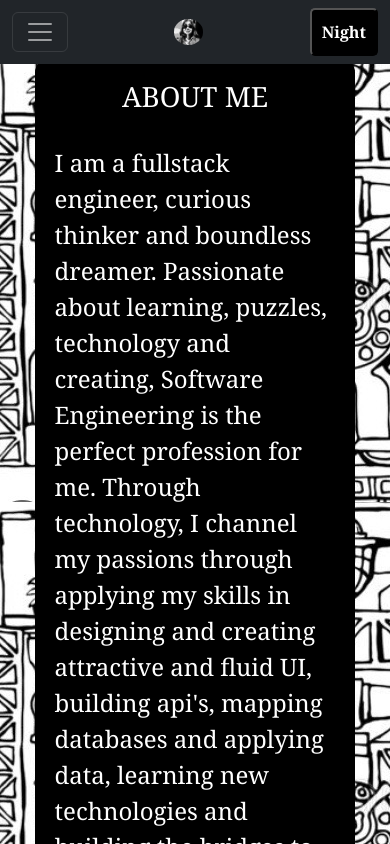
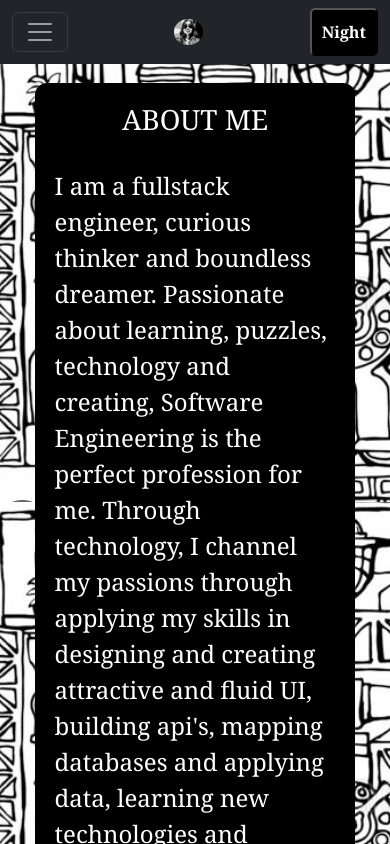
Before and after one commit to Cherylcc227/CherylCWebsite, a React (Create React App) app in the folder client/: page /AboutMe in a window 390 px wide. Shown: the top 844 px of the page. Built offline with nearby package versions, Linux system fonts and the light colour scheme.

Commit message:
Adjusted media queries

```diff
--- a/client/src/App.css
+++ b/client/src/App.css
@@ -24,7 +24,7 @@ html {
 }
 .App {
   /* text-align: center; */
-  font-family: 'Raleway', Georgia, 'Times New Roman', Times, serif;
+  font-family: 'sans-serif','Raleway', Georgia, 'Times New Roman'
 }
 
 .App-logo {
@@ -136,15 +136,13 @@ html {
   gap: 66px;
 }
 
-/* .container {
-  gap: 66px;
-} */
-
 @media (max-width: 414px) {
   .navbar-nav {
-    /* font-size: 1.5em !important; */
     gap: 0px;
     align-items: center;
+  }
+  .bufferDiv {
+    padding-top: 48px;
   }
 }
 
@@ -171,12 +169,4 @@ button {
   margin: 9%;
   padding: 5%;
   border-radius: 12px;
-  /* background-color: transparent; */
-  /* opacity: 0.95; */
 }
-
-/* @media (max-width: 400) {
-  tooltip.inner {
-    placement: right;
-  }
-} */
--- a/client/src/App.js
+++ b/client/src/App.js
@@ -8,21 +8,46 @@ import LandingPage from "./components/LandingPage.jsx"
 import Skills from "./components/Skills.jsx"
 import "./App.css";
 import {BrowserRouter, Routes, Route}  from "react-router-dom"
-//import { Route, Switch } from 'react-router-dom';
+import { ThemeContext } from "./context.js";
+
+const ThemeChange = (props) => {
+  const [theme, setTheme] = React.useState(false)
+
+  return (
+    <ThemeContext.Provider value = {{
+      theme, setTheme
+    }}>
+      {props.children}
+    </ThemeContext.Provider>
+  )
+}
 
 function App() {
-  // const [data, setData] = React.useState(null);
+  // const {theme} = React.useContext(ThemeContext);
 
-  // React.useEffect(() => {
-  //   fetch("/api")
-  //     .then((res) => res.json())
-  //     .then((data) => setData(data.message));
-  // }, []);
+  // React.useEffect = (() => {
+  //   if (!theme) {
+  //     document.documentElement.setAttribute('data-theme', 'dark');
+  //   } else {
+  //     document.documentElement.setAttribute('data-theme', 'light');
+  //   }
+  // },[theme])
+//   React.useEffect (() => {
+//     if (!theme) {
+//       document.documentElement.setAttribute('data-theme', 'dark');
+//       // setTheme(true);
+//     } else {
+//       document.documentElement.setAttribute('data-theme', 'light');
+//       // setTheme(false);
+//     }
+// },[theme])
+
   document.documentElement.setAttribute('data-theme', 'light');
 
   return (
     <div className="App">
       <BrowserRouter>
+      <ThemeChange>
         <Routes>
           <Route path="/" element={<LandingPage/>} />
           <Route path="AboutMe" element={<AboutMe/>} />
@@ -31,19 +56,8 @@ function App() {
           <Route path="LiteraryProjects" element ={<LiteraryProjects/>} />
           <Route path="Skills" element ={<Skills/>} />
         </Routes>
+      </ThemeChange>
       </BrowserRouter>
-      {/* <header className="App-header"> Hello from the app
-        <img src={logo} className="App-logo" alt="logo" />
-        <p>{!data ? "Loading..." : data}</p>
-      </header> */}
-      {/* <Switch>
-        <Route path="/" element={<LandingPage/>} />
-        <Route path="AboutMe" element={<AboutMe/>} />
-        <Route path="SoftwareEngineeringProjects" element ={<SoftwareEngineeringProjects/>} />
-        <Route path="VisualArtsProjects" element ={<VisualArtsProjects/>} />
-        <Route path="LiteraryProjects" element ={<LiteraryProjects/>} />
-        <Route path="Skills" element ={<Skills/>} />
-      </Switch> */}
     </div>
   );
 }
--- a/client/src/components/Masthead.jsx
+++ b/client/src/components/Masthead.jsx
@@ -1,9 +1,21 @@
 import React from "react";
 import Me2 from "../images/Me2.jpg"
 import { Navbar, Nav, Container } from 'react-bootstrap';
+import { ThemeContext } from "../context.js";
+
 
 const Masthead = () => {
-  const [theme, setTheme] = React.useState(false);
+  const {theme, setTheme} = React.useContext(ThemeContext);
+
+  //   React.useEffect (() => {
+  //     if (!theme) {
+  //       document.documentElement.setAttribute('data-theme', 'dark');
+  //       // setTheme(true);
+  //     } else {
+  //       document.documentElement.setAttribute('data-theme', 'light');
+  //       // setTheme(false);
+  //     }
+  // },[theme])
 
   const handleThemeChange = () => {
     if (!theme) {
@@ -14,6 +26,8 @@ const Masthead = () => {
       setTheme(false);
     }
   }
+
+
     return (
       <>
         <Navbar class="navBar" collapseOnSelect fixed='top' expand='sm' bg='dark' variant='dark'>
--- a/client/src/components/SoftwareEngineeringProjects.jsx
+++ b/client/src/components/SoftwareEngineeringProjects.jsx
@@ -9,7 +9,7 @@ const SoftwareEngineeringProjects = () => {
       <div class='body'>
         <h1 class="Heading">SE PROJECTS</h1>
           <br/>
-          <h2> Listed below are public repositories available for viewing.  Professional greenfield projects not publicly available include AWS lambdas, AWS API Gateway, .NET, C#, Google Maps API, Javascript, Vue.js, Jquery, Axios, Figma, Lucidchart, Enterprise Architect, Terraform and Jenkins tech stacks.</h2>
+          <h3> Listed below are public repositories available for viewing.  Professional greenfield projects not publicly available utilized AWS lambdas, AWS API Gateway, .NET, C#, Google Maps API, Javascript, Vue.js, Jquery, Axios, Figma, Lucidchart, Enterprise Architect, Terraform and Jenkins.</h3>
           <br/>
           <p>
             <h3>Primal Health</h3>
--- /dev/null
+++ b/client/src/context.js
@@ -0,0 +1,3 @@
+import { createContext } from 'react';
+
+export const ThemeContext = createContext();
```
